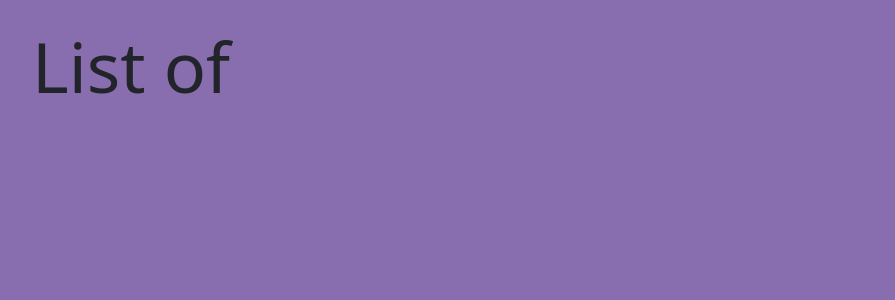
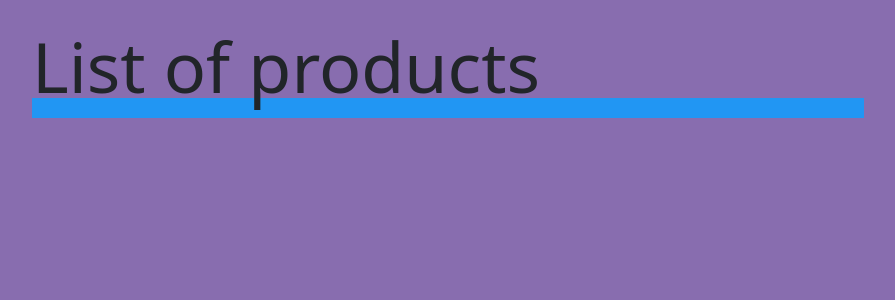
Before and after one commit to pgdeguzman/lis161_final_project, a Flask app: template myapp/templates/animals.html in a window 1280 px wide. Shown: the part 56-356 px from the top of the page, without its empty margins (192-1087 px from the left). Run offline with Flask 3, Linux system fonts and the light colour scheme; the template is opened without the code that fills it, so the values that code supplies are empty.

Commit message:
Update animals.html

```diff
--- a/myapp/templates/animals.html
+++ b/myapp/templates/animals.html
@@ -1,10 +1,29 @@
 {% extends 'base.html' %}
 {% block content %}
-<h1>List of {{ pet_type }}</h1>
+<style>
+    .grid-container {
+      display: grid;
+      grid-template-columns: auto auto auto;
+      background-color: #2196F3;
+      padding: 10px;
+    }
+    .grid-item {
+      background-color: rgba(255, 255, 255, 0.8);
+      border: 1px solid rgba(0, 0, 0, 0.8);
+      padding: 20px;
+      font-size: 30px;
+      text-align: center;
+    }
+    .pet_image{
+        height:100px;
+        width:auto;
+    }
+</style>
+<h1>List of products</h1>
 
-<ul>
+<div class="grid-container">
     {% for pet in pets %}
-    <li><a href="/animals/{{ pet.id }}">{{ pet.name }}</a></li>
+    <div class="grid-item"><a href="/animals/{{ pet.id }}"><img src="{{pet.url}}" class="pet_image">{{ pet.name }}</a></div>
     {% endfor %}
-</ul>
+  </div>
 {% endblock %}
```
